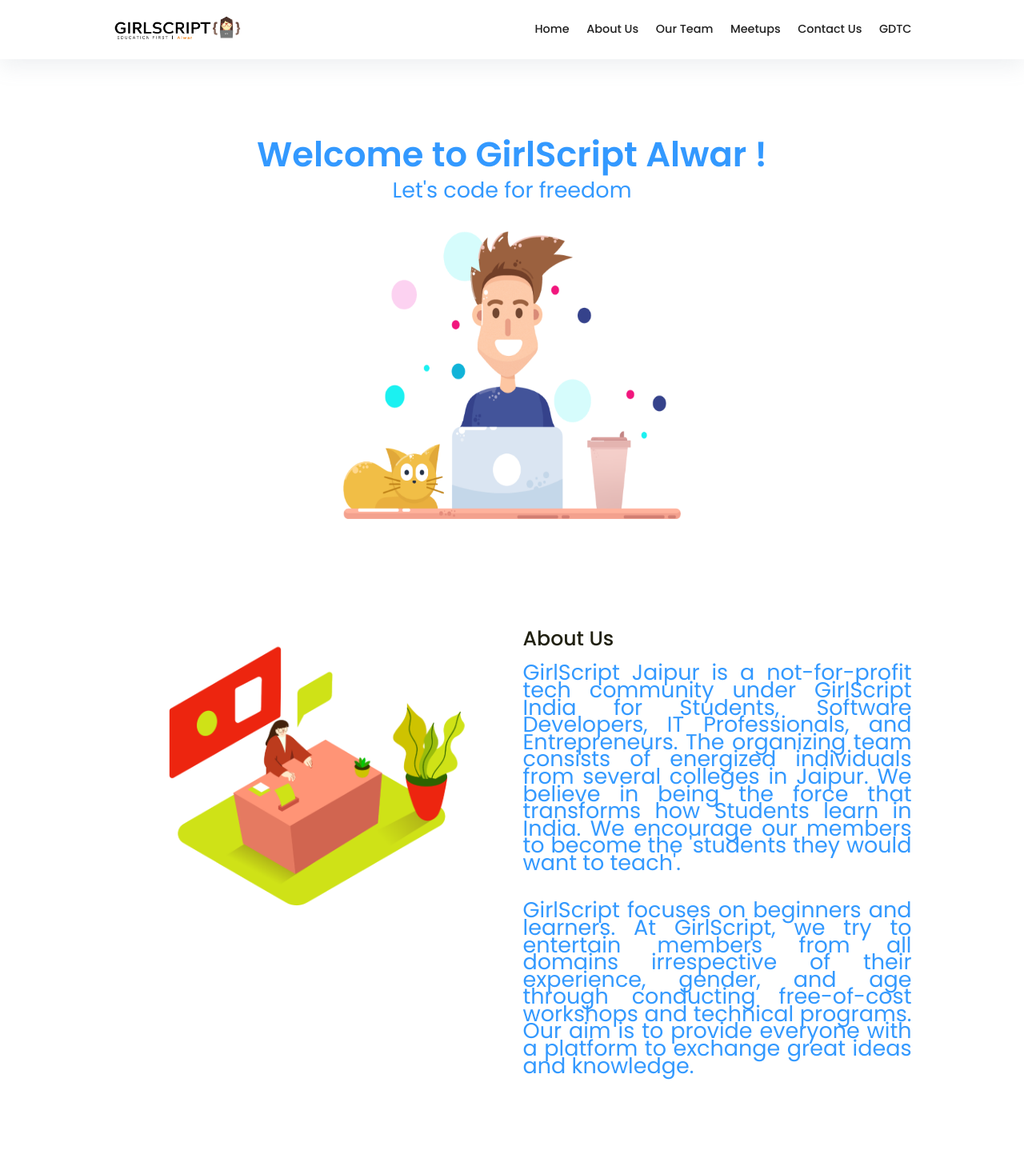
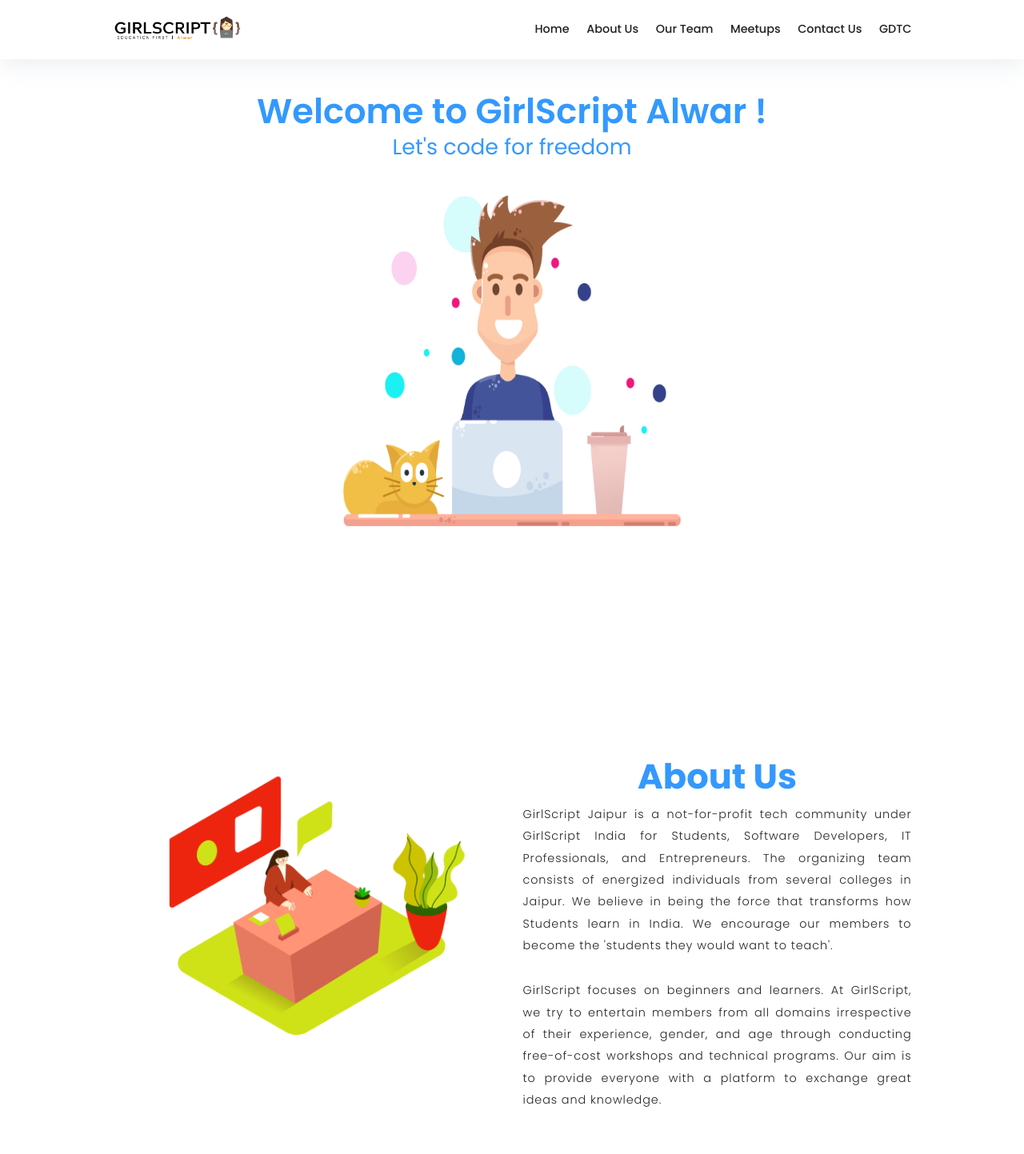
Before and after one commit to abhishekgupta368/GirlScript-Alwar, a Django app: page /home/ in a window 1280 px wide. Shown: the whole page at 80% size. Before the commit the page ends 1350 px from the top, so only its background shows below. Run offline with Django 3.2, Linux system fonts and the light colour scheme; some libraries are stand-ins or nearby versions.

Commit message:
Updated base.css

```diff
--- a/static/css/base.css
+++ b/static/css/base.css
@@ -23,8 +23,65 @@
  .home_container{
      margin-top: 5%;
      background-repeat: no-repeat;
-     background-position: center top 250px;
+     background-position: center top 200px;
      background-size: 33% 50%;
+}
+/*--------------------------------------------------------------
+# Sections General
+--------------------------------------------------------------*/
+section {
+  padding: 60px 0;
+  overflow: hidden;
+}
+
+.section-bg {
+  background-color: #f9f9fa;
+}
+
+.section-title {
+  text-align: center;
+  padding: 30px 0;
+  position: relative;
+}
+
+.section-title h2 {
+  font-size: 32px;
+  font-weight: 700;
+  text-transform: uppercase;
+  margin-bottom: 20px;
+  padding-bottom: 0;
+  color: #5f687b;
+  position: relative;
+  z-index: 2;
+}
+
+.section-title span {
+  position: absolute;
+  top: 30px;
+  color: #f0f1f3;
+  left: 0;
+  right: 0;
+  z-index: 1;
+  font-weight: 700;
+  font-size: 52px;
+  text-transform: uppercase;
+  line-height: 0;
+}
+
+.section-title p {
+  margin-bottom: 0;
+  position: relative;
+  z-index: 2;
+}
+
+@media (max-width: 575px) {
+  .section-title h2 {
+    font-size: 28px;
+    margin-bottom: 15px;
+  }
+  .section-title span {
+    font-size: 38px;
+  }
 }
 /* #Navigation ================================================== */
  .start-header {
@@ -161,21 +218,21 @@
 }
  .absolute-center {
      position: absolute;
-     top: 15%;
+     /*top: 10%;*/
      left: 0;
      width: 100%;
      margin-top: 40px;
      transform: translateY(-50%);
      z-index: 20;
 }
- h1{
+ h1.home{
      font-size: 48px;
      line-height: 1.2;
      font-weight: 600;
      color: #3399ff;
      text-align: center;
 }
- p{
+ p.home{
      font-size: 30px;
      font-weight:300px;
      text-align: center;
@@ -188,7 +245,7 @@
      transition: all 300ms linear;
      transition-delay: 1700ms;
 }
- body.hero-anime p{
+ body.hero-anime p.home{
      opacity: 0;
      transform: translateY(40px);
      transition-delay: 1700ms;
@@ -367,61 +424,45 @@
      color: #fff;
      background-color: rgba(129,103,169,.6);
 }
- body.dark{
-     color: #fff;
-     background-color: #1f2029;
+
+ /*--------------------------------------------------------------
+# About
+--------------------------------------------------------------*/
+
+ h3.about{
+     font-weight: 700;
+     font-size: 48px;
+     line-height: 1.2;
+     color: #3399ff;
+     text-align: center;
 }
- body.dark h1{
-     color: #fff;
+p.about{
+margin: 0;
+    color: #212529;
+    font-weight: 370;
+    font-size: 16px;
+    line-height: 1.9em;
+    letter-spacing: 1px;
 }
- body.dark h1 span{
-     transition-delay: 0ms !important;
+
+.about .content p:last-child {
+  margin-bottom: 0;
 }
- body.dark p{
-     color: #fff;
-     transition-delay: 0ms !important;
+
+#about-image{
+     margin-left: -100px;
+     margin-top: 30px;
 }
- body.dark .bg-light {
-     background-color: #14151a !important;
-}
- body.dark .start-header {
-     box-shadow: 0 10px 30px 0 rgba(0, 0, 0, 0.15);
-}
- body.dark .start-header.scroll-on {
-     box-shadow: 0 5px 10px 0 rgba(0, 0, 0, 0.15);
-}
- body.dark .nav-link{
-     color: #fff !important;
-}
- body.dark .nav-item.active .nav-link{
-     color: #999 !important;
-}
- body.dark .dropdown-menu {
-     color: #fff;
-     background-color: #1f2029;
-     box-shadow: 0 5px 10px 0 rgba(0, 0, 0, 0.25);
-}
- body.dark .dropdown-item {
-     color: #fff;
-}
- body.dark .navbar-light .navbar-toggler-icon {
-     border-bottom: 1px solid #fff;
-}
- body.dark .navbar-light .navbar-toggler-icon:after, body.dark .navbar-light .navbar-toggler-icon:before{
-     background-color: #fff;
-}
- body.dark .navbar-toggler[aria-expanded="true"] .navbar-toggler-icon {
-     border-color: transparent;
-}
+
  @media (max-width: 767px) {
      .home_container{
          background-size: 68% 43%;
-         background-position: center top 300px;
+         background-position: center top 350px;
     }
      .absolute-center{
-         top: 25%;
+         top: 15%;
     }
-     p{
+     p.home{
          margin-bottom: 30px;
     }
      h1{
@@ -442,7 +483,7 @@
          background-color: #000;
          vertical-align: 0;
     }
-     body.dark .nav-item::before {
-         background-color: #fff;
+    #about-image{
+     margin-left: 0;
     }
 }
```
